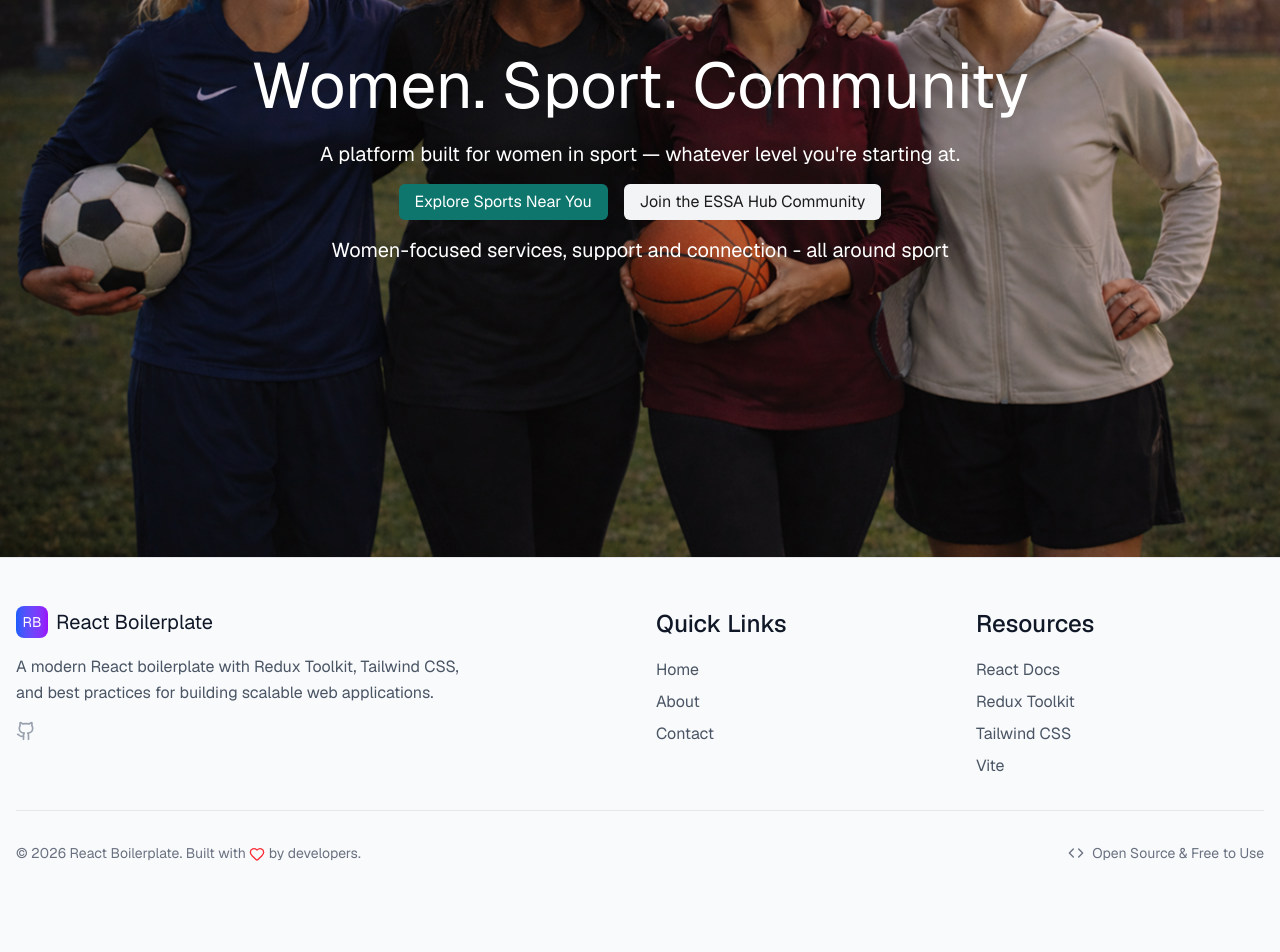
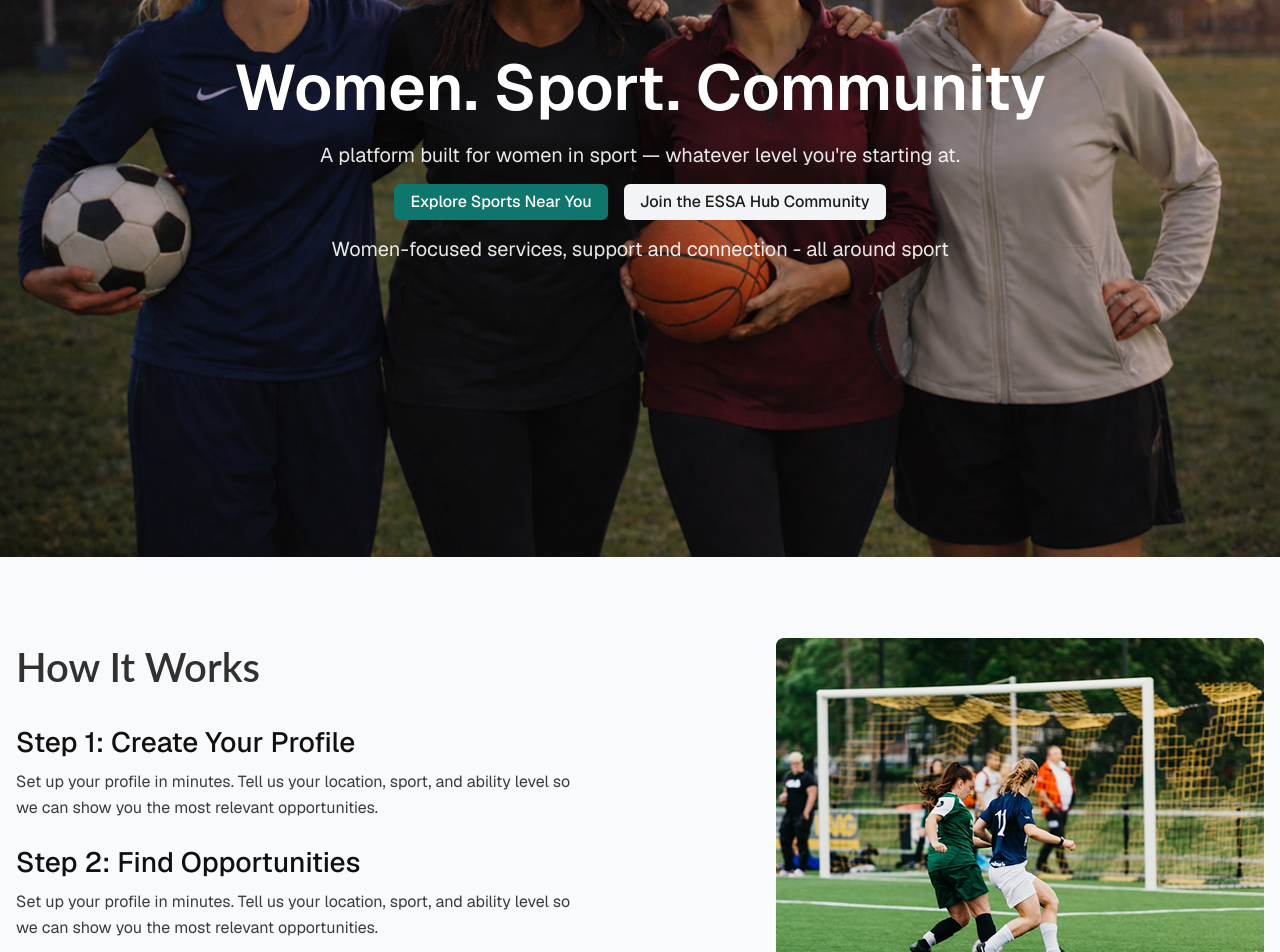
Before and after one commit to MTS-Services/soniamalik14, a React (Vite) app: page / in a window 1280 px wide. Shown: the part 380-1332 px from the top of the page. Before the commit the page ends 1291 px from the top, so only its background shows below. Built offline with nearby package versions, Linux system fonts and the light colour scheme; no server answers.

Commit message:
how it works section added

```diff
--- a/src/components/layout/Container.jsx
+++ b/src/components/layout/Container.jsx
@@ -2,7 +2,7 @@ import React from 'react';
 
 const Container = ({children, className}) => {
     return (
-        <div className={`${className} lg:max-w-7xl mx-auto  px-4`}>
+        <div className={`${className} lg:max-w-7xl mx-auto px-4`}>
             {children}
         </div>
     );
--- /dev/null
+++ b/src/components/ui/HeroTitle.jsx
@@ -0,0 +1,11 @@
+import React from 'react';
+
+const HeroTitle = ({ children, className = '' }) => {
+    return (
+        <div className={`${className} text-white text-2xl sm:text-3xl lg:text-[64px] font-semibold`}>
+            {children}
+        </div>
+    );
+};
+
+export default HeroTitle;
--- a/src/components/ui/Title.jsx
+++ b/src/components/ui/Title.jsx
@@ -1,10 +1,10 @@
 import React from 'react';
 
-const Title = ({ children, className = '' }) => {
+const Title = ({ children, className }) => {
     return (
-        <div className={`${className} text-white text-2xl sm:text-3xl lg:text-[64px] font-semibold`}>
+         <h2 className={`${className} sectiontitle`}>
             {children}
-        </div>
+        </h2>
     );
 };
 
--- a/src/index.css
+++ b/src/index.css
@@ -24,16 +24,6 @@
   --text-6xl: 60px;
   --text-7xl: 72px;
 
-  /* Font Weights */
-  --font-thin: 100;
-  --font-extralight: 200;
-  --font-light: 300;
-  --font-normal: 400;
-  --font-medium: 500;
-  --font-semibold: 600;
-  --font-bold: 700;
-  --font-extrabold: 800;
-  --font-black: 900;
 
   /* ------ */
   /* COLORS */
@@ -51,7 +41,9 @@
   /* Text Colors */
   --text-color-heading: #1f1f1f;
   --text-color-title: #0d263c;
+  --text-color-subtitle: #101010;
   --text-color-btn: #1C1C1C;
+  --text-color-description: #3B3B3B;
 
   --color-secondary-text: #656565;
   --text-color-navigation: #495572;
@@ -90,43 +82,6 @@
     font-family: var(--font-primary);
   }
 
-  h1 {
-    font-size: var(--text-6xl);
-    font-weight: var(--font-bold);
-    color: var(--text-color-heading);
-  }
-
-  h2 {
-    font-size: var(--text-4xl);
-    font-weight: var(--font-semibold);
-    color: var(--text-color-title);
-  }
-
-  h3 {
-    font-size: var(--text-2xl);
-    font-weight: var(--font-medium);
-    color: var(--text-color-title);
-  }
-
-  h4 {
-    font-size: var(--text-xl);
-    font-weight: var(--font-medium);
-    color: var(--text-color-title);
-  }
-
-  h5 {
-    font-size: var(--text-lg);
-    font-weight: var(--font-medium);
-    color: var(--text-color-title);
-  }
-
-  p {
-    font-size: var(--text-base);
-    font-family: var(--font-primary);
-    font-weight: var(--font-normal);
-    color: var(--text-color-paragraph);
-    line-height: 1.6;
-  }
 
   /* ----- */
   /* LINKS */
@@ -167,6 +122,8 @@
   html {
     scroll-behavior: smooth;
   }
+
+
 
   /* ===== Custom Scrollbar ===== */
 
@@ -220,6 +177,22 @@
 /* COMPONENTS           */
 /* ==================== */
 @layer components {
+
+  .herosubtitle {
+    @apply text-white/90 text-[20px] text-center;
+  }
+  .sectiontitle{
+    @apply font-semibold lg:text-[40px] font-secondary text-[#313131];
+  }
+
+  .subtitle {
+    @apply font-semibold text-[22px] lg:text-[28px];
+    color: var(--text-color-subtitle);
+  }
+  .description {
+    @apply text-base leading-relaxed;
+    color: var(--text-color-description);
+  }
   /* BUTTONS */
   .btn-primary {
     @apply rounded-lg px-5 py-2.5 font-semibold text-white;
--- a/src/pages/public/public_Home/HomeView.jsx
+++ b/src/pages/public/public_Home/HomeView.jsx
@@ -17,6 +17,7 @@ import {
   Package,
 } from 'lucide-react';
 import Hero from './components/Hero';
+import HowItWorks from './components/HowItWorks';
 
 const HomeView = () => {
 
@@ -24,10 +25,8 @@ const HomeView = () => {
 
   return (
     <div className=" " >
-      {/* Hero Section */}
       <Hero/>
-
-
+      <HowItWorks/>
     </div>
   );
 };
--- a/src/pages/public/public_Home/components/Hero.jsx
+++ b/src/pages/public/public_Home/components/Hero.jsx
@@ -1,25 +1,25 @@
 import Container from '../../../../components/layout/Container';
 import Button from '../../../../components/ui/Button';
-import Title from '../../../../components/ui/Title';
+import HeroTitle from '../../../../components/ui/HeroTitle';
 
 const Hero = () => {
   return (
     <div
       style={{ backgroundImage: "url('/herobg.png')" }}
-      className="relative flex h-200 items-center justify-center bg-cover bg-center py-20"
+      className="relative flex h-200 items-center justify-center bg-cover bg-center"
     >
       {/* overlay */}
       <div className="absolute inset-0 z-0 bg-black opacity-10"></div>
       <Container className="relative z-10">
         <div className='space-y-3.5'>
-          <Title>Women. Sport. Community</Title>
-          <p className='text-white text-[20px] text-center'>A platform built for women in sport — whatever level you're starting at.</p>
+          <HeroTitle>Women. Sport. Community</HeroTitle>
+          <p className='herosubtitle'>A platform built for women in sport — whatever level you're starting at.</p>
           {/* action btns */}
           <div className='flex justify-center items-center gap-4 flex-col lg:flex-row'>
             <Button className='rounded-md' size='sm'>Explore Sports Near You</Button>
             <Button className='rounded-md text-btn font-medium' variant='outline' size='sm'>Join the ESSA Hub Community</Button>
           </div>
-          <p className='text-white text-[20px] text-center'>Women-focused services, support and connection - all around sport</p>
+          <p className='herosubtitle'>Women-focused services, support and connection - all around sport</p>
         </div>
       </Container>
     </div>
--- /dev/null
+++ b/src/pages/public/public_Home/components/HowItWorks.jsx
@@ -0,0 +1,38 @@
+import React from 'react';
+import Container from '../../../../components/layout/Container';
+import Title from '../../../../components/ui/Title';
+
+const HowItWorks = () => {
+    return (
+        <div className='py-20'>
+            <Container>
+                <div className='flex w-full justify-between items-center gap-8'>
+                    <div className='col-span-6 space-y-6'>
+                        <Title>How It Works</Title>
+                        <div className='space-y-5 max-w-xl'>
+                            <div className='space-y-1.5'>
+                                <h2 className='subtitle text-[28px] font-medium'>Step 1: Create Your Profile</h2>
+                                <p className='description text-base'>Set up your profile in minutes. Tell us your location, sport, and ability level so we can show you the most relevant opportunities.</p>
+                            </div>
+                            <div className='space-y-1.5'>
+                                <h2 className='subtitle text-[28px] font-medium'>Step 2: Find Opportunities</h2>
+                                <p className='description text-base'>Set up your profile in minutes. Tell us your location, sport, and ability level so we can show you the most relevant opportunities.</p>
+                            </div>
+                            <div className='space-y-1.5'>
+                                <h2 className='subtitle text-[28px] font-medium'>Step 3: Join and Play</h2>
+                                <p className='description text-base'>Set up your profile in minutes. Tell us your location, sport, and ability level so we can show you the most relevant opportunities.</p>
+                            </div>
+                        </div>
+                    </div>
+                    {/* image */}
+                    <div className='col-span-6'>
+                        <img src="howitworks.png" alt="how it works" />
+                    </div>
+
+                </div>
+            </Container>
+        </div>
+    );
+};
+
+export default HowItWorks;
```
Also changed, not shown: public/howitworks.png (added).
